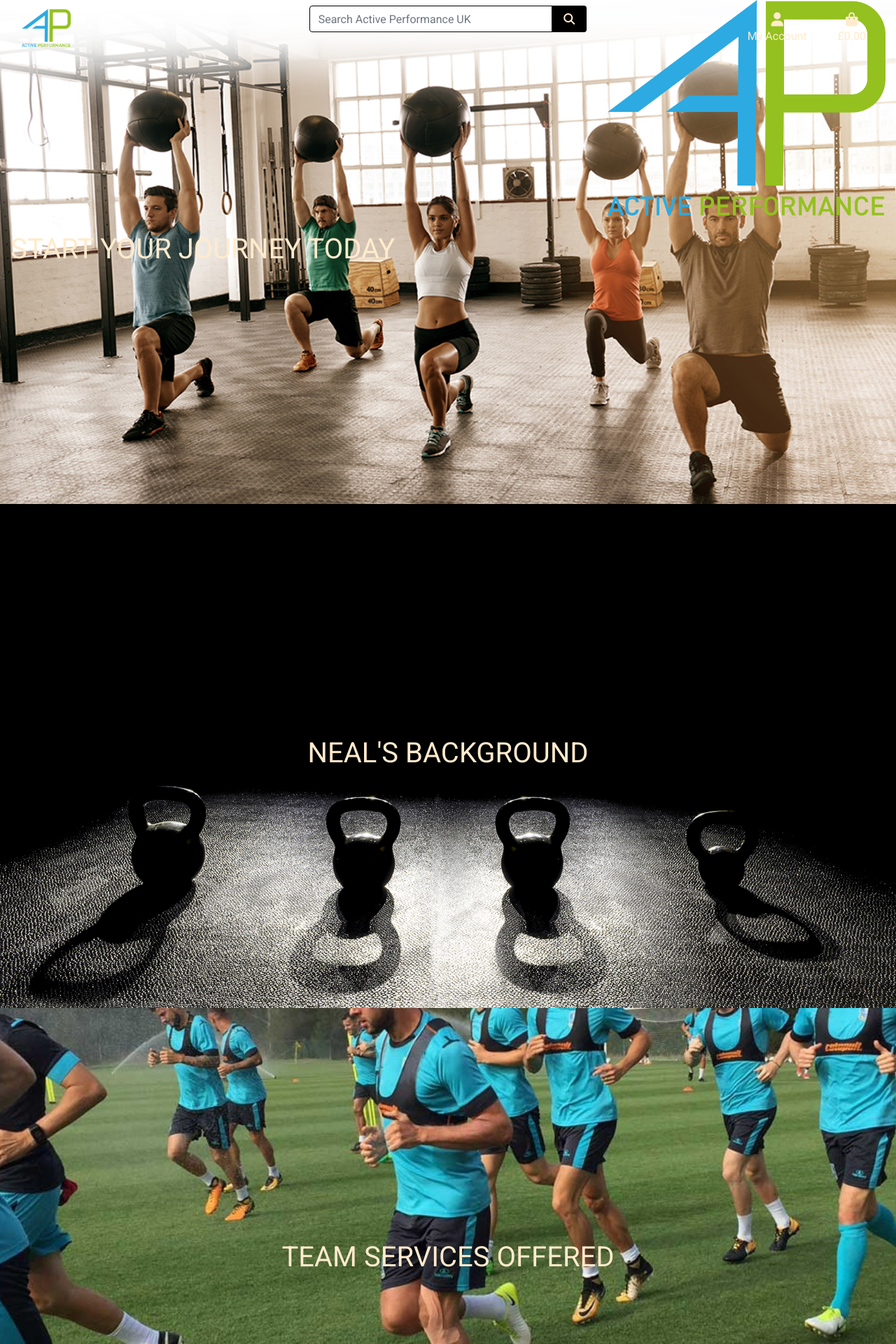
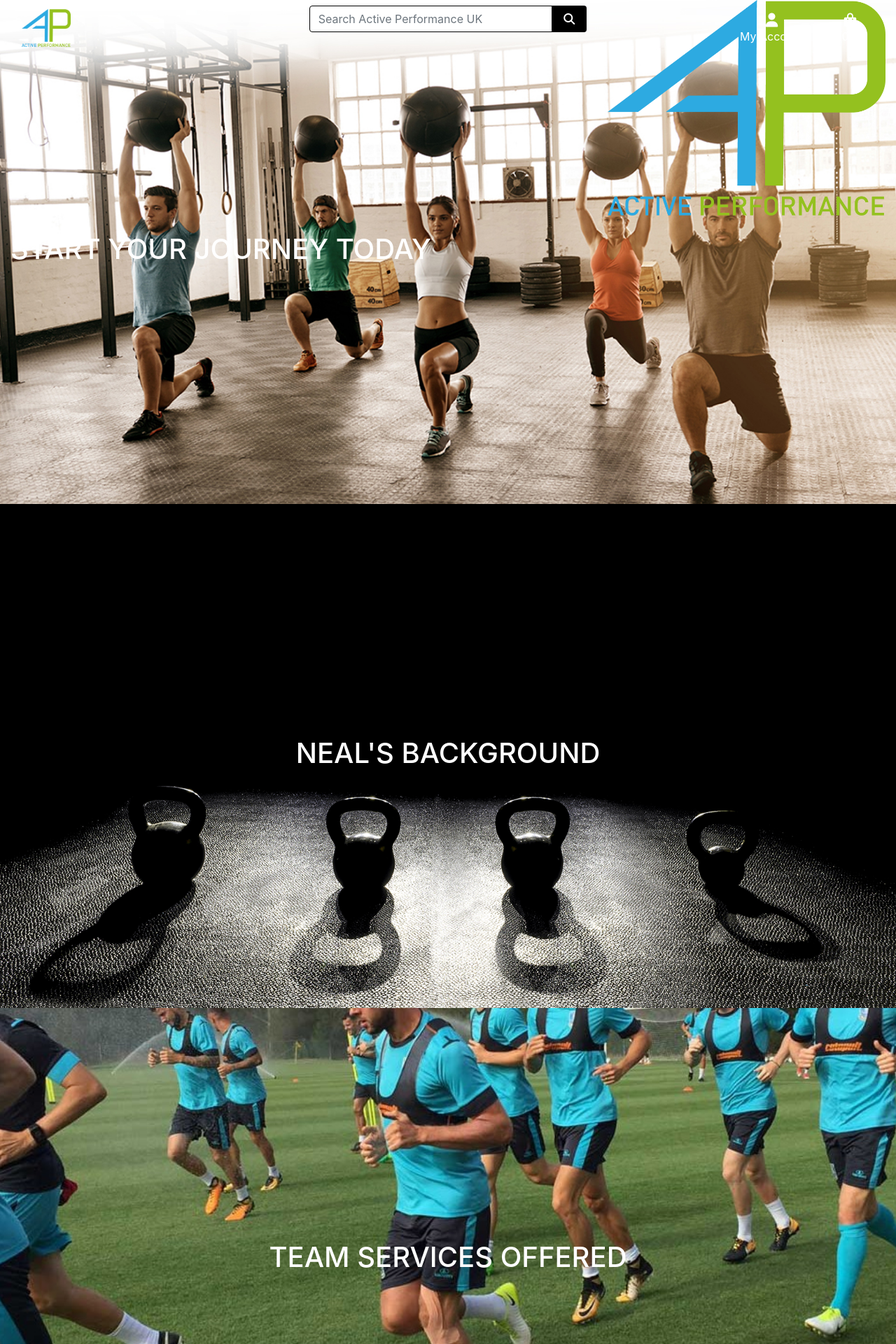
Before and after one commit to benm4ckenzie/assignment-four, a Django app: page / in a window 1280 px wide. Shown: the top 1920 px of the page at 70% size. Run offline with Django 3.2, Linux system fonts and the light colour scheme; some libraries are stand-ins or nearby versions.

Commit message:
Removed body styling and modified white colour and hover elements

```diff
--- a/static/css/base.css
+++ b/static/css/base.css
@@ -1,13 +1,5 @@
 html {
     height: 100%;
-}
-
-body {
-    /* background: url('/media/kettlebell_b&w_1.jpg') no-repeat center center fixed;
-    background-size: cover; */
-    height: calc(100vh - 164px);
-    color: blanchedalmond;
-    font-family: 'Roboto', sans-serif;
 }
 
 img {
@@ -116,18 +108,18 @@ img {
 }
 
 .nav-text-color {
-    color: blanchedalmond;
+    color: white;
 }
 
 .shop-now-button {
-    background: blanchedalmond;
+    background: white;
     color: black;
     min-width: 260px;
 }
 
 .btn-black {
     background: black;
-    color: blanchedalmond;
+    color: white;
 }
 
 .shop-now-button:hover,
@@ -136,8 +128,8 @@ img {
 .btn-black:hover,
 .btn-black:active,
 .btn-black:focus {
-    background: rgba(255, 255, 255, 0.1);
-    color: blanchedalmond;
+    background: #333333;
+    color: white;
 }
 
 .text-black {
```
